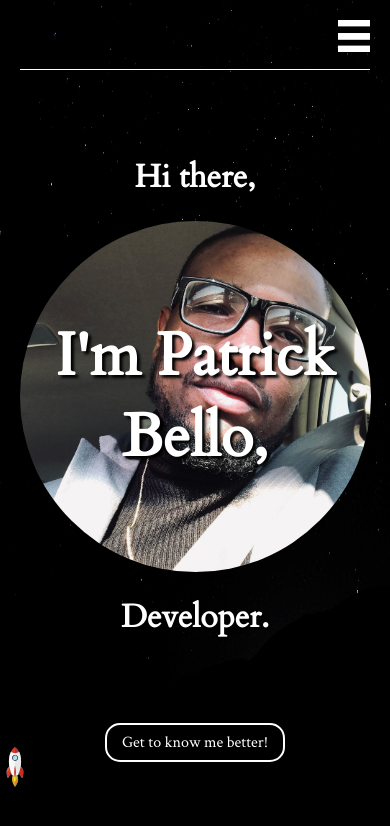
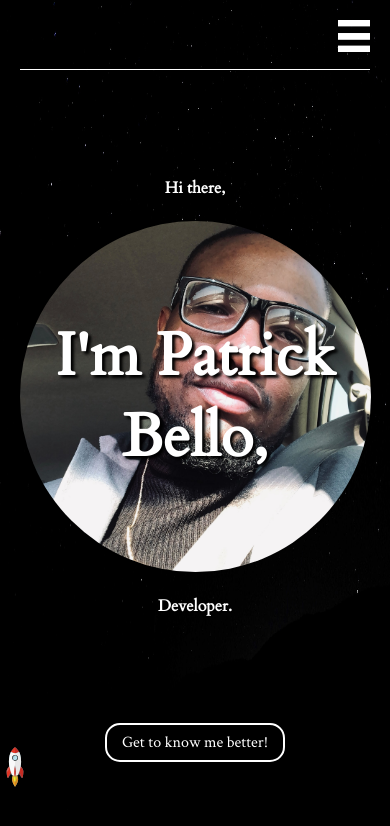
Before and after one commit to mayorbcode/portfolio, a React (Create React App) app: page / in a window 390 px wide. Shown: the top 826 px of the page. Built offline with nearby package versions, Linux system fonts and the light colour scheme.

Commit message:
fixing mobile portrait mode + grammer correction

```diff
--- a/src/App.css
+++ b/src/App.css
@@ -124,6 +124,8 @@ html, body {
   width: 480px;
   border-radius: 50%;
   object-fit: cover;
+  max-height: 70vh;
+  max-width: 70vh;
 }
 
 .home .bottom {
@@ -942,23 +944,25 @@ html, body {
 @media (max-width: 775px) {
   .home .top h1 div:first-child {
     font-size: 2rem;
-    bottom: 150px;
+    bottom: 135px;
   }
   .home .top h1 div:nth-child(2) {
     font-size: 60px;
   }
   .home .top h1 div:nth-child(3) {
     font-size: 2rem;
-    top: 150px;
+    top: 135px;
   }
 }
 
 @media (max-width: 670px) {
   .home .top h1 div:first-child {
-    bottom: 170px;
+    font-size: 1rem;
+    bottom: 130px;
   }
   .home .top h1 div:nth-child(3) {
-    top: 170px;
+    top: 130px;
+    font-size: 1rem;
   }
 }
 
@@ -1002,3 +1006,31 @@ html, body {
     font-size: 1rem;
   }
 }
+
+@media (max-height: 550px) {
+  .home .top h1 div:first-child {
+    font-size: 7vh;
+    bottom: 10vh;
+  }
+  .home .top h1 div:nth-child(2) {
+    font-size: 12vh;
+  }
+  .home .top h1 div:nth-child(3) {
+    font-size: 7vh;
+    top: 10vh;
+  }
+}
+
+@media (max-width: 320px) {
+  .home .top h1 div:first-child {
+    font-size: 5vh;
+    bottom: 7vh;
+  }
+  .home .top h1 div:nth-child(2) {
+    font-size: 10vh;
+  }
+  .home .top h1 div:nth-child(3) {
+    font-size: 5vh;
+    top: 7vh;
+  }
+}
--- a/src/components/About.js
+++ b/src/components/About.js
@@ -17,7 +17,7 @@ const About = (props) => {
       <div className="top">
         <div className="text">
           <h1>I'm passionate about programming, working out and food (yes, food).</h1>
-          <p>Here are a few tools i'm fairly competent at using:</p>
+          <p>Here are a few tools I'm fairly competent at using:</p>
         </div>
        </div>
         <div className="middle">
```
